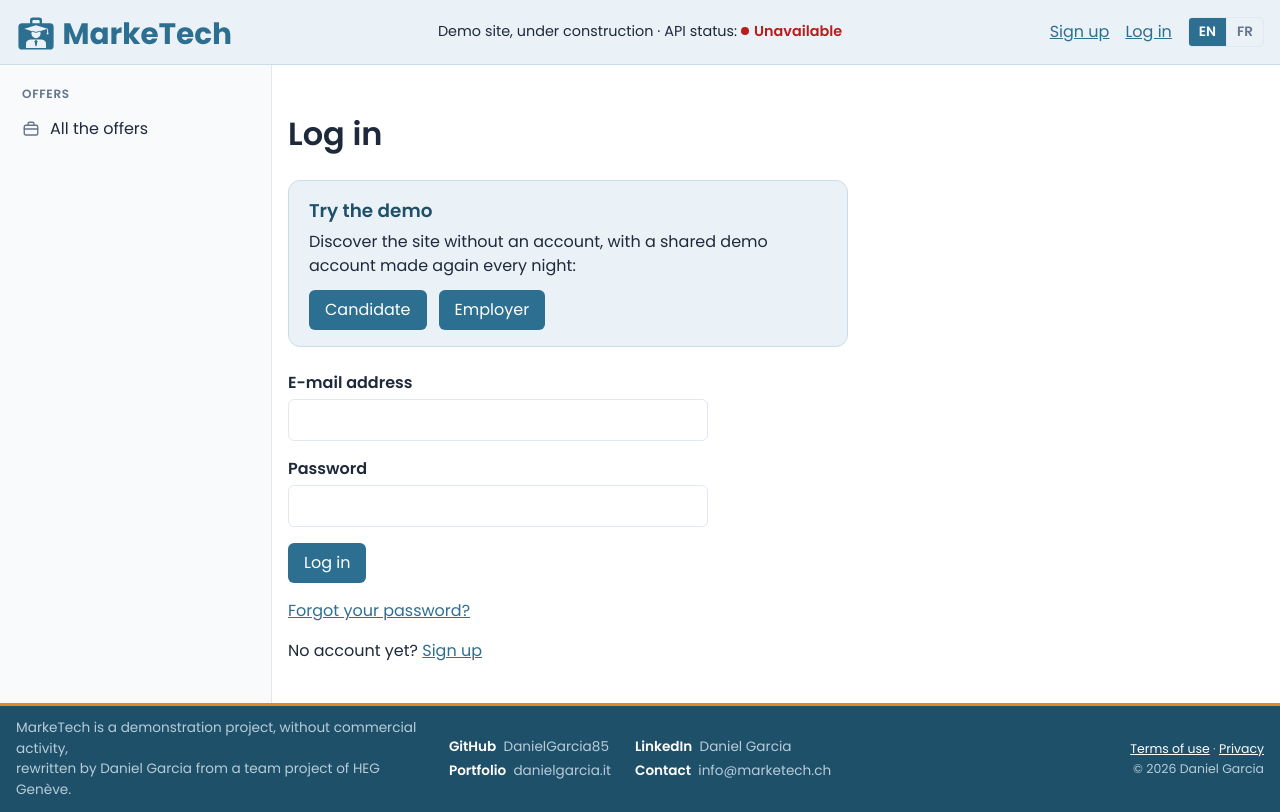
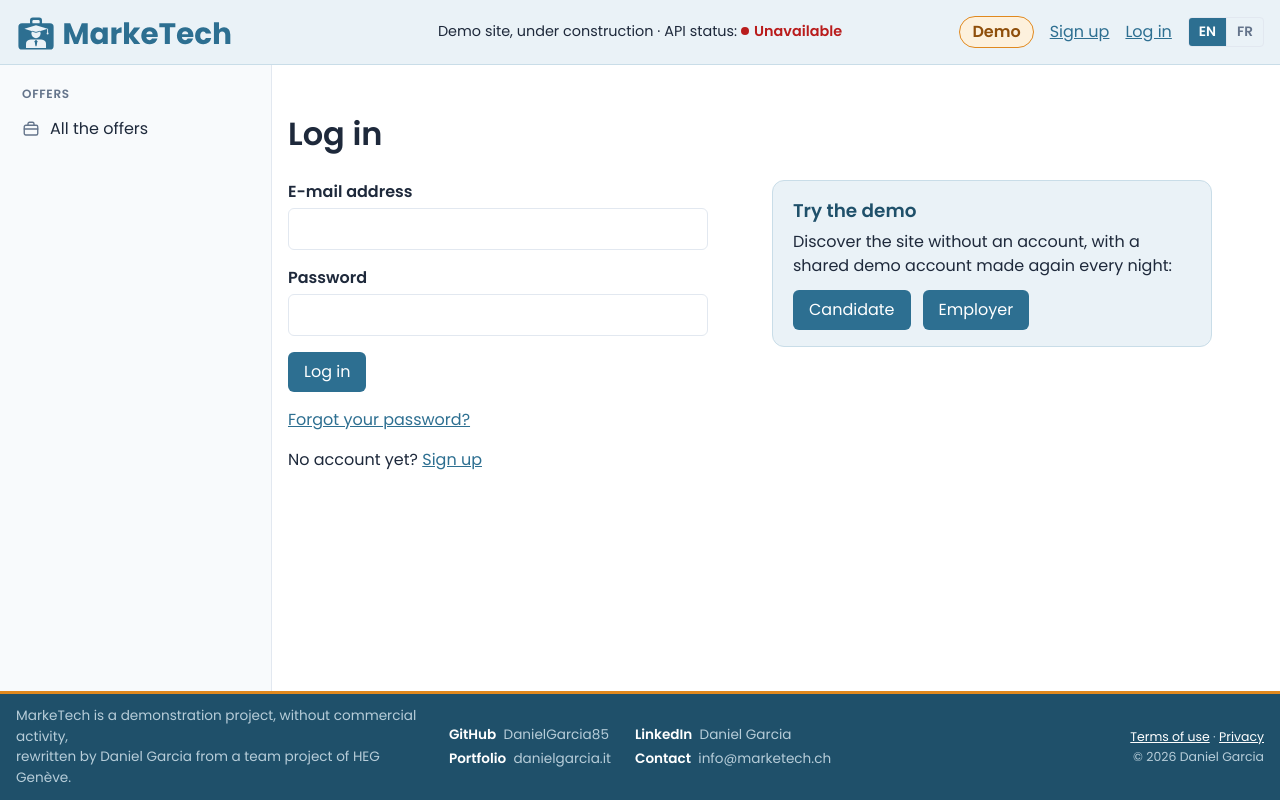
Before and after one commit to DanielGarcia85/MarkeTech, a Vue app in the folder frontend/: page /account/login in a window 1280 px wide. Built offline with nearby package versions, Linux system fonts and the light colour scheme; no server answers.

Commit message:
feat(frontend): put the demo beside the login form, and a Demo link in the header

```diff
--- a/frontend/src/components/AppHeader.vue
+++ b/frontend/src/components/AppHeader.vue
@@ -10,8 +10,8 @@
   construction) and whether the backend answers (ApiStatus, the state in
   colour). A logged-in user is shown as a round with
   their initials, which opens a small menu: their name and role, the
-  profile, the way to log out. A visitor gets the links to sign up and to
-  log in.
+  profile, the way to log out. A visitor gets the way to the demo and the
+  links to sign up and to log in.
 -->
 
 <script setup lang="ts">
@@ -115,6 +115,8 @@ async function leave(): Promise<void> {
         </div>
       </div>
       <template v-else>
+        <!-- The demo is on the login page, beside the form -->
+        <RouterLink :to="{ name: 'login' }" class="demo">{{ t("header.demo") }}</RouterLink>
         <RouterLink :to="{ name: 'signup' }">{{ t("header.signup") }}</RouterLink>
         <RouterLink :to="{ name: 'login' }">{{ t("header.login") }}</RouterLink>
       </template>
@@ -152,8 +154,9 @@ async function leave(): Promise<void> {
    links get the same share of the width, so that the line sits in the
    middle whatever their own widths (the links of a visitor are wider than
    the round of a user). Hidden below the width where the three no longer
-   fit on one line (the links of a visitor, in French, decide it): the
-   logo and the links then fill the header and share it as they need */
+   fit on one line (the links of a visitor, in French, decide it: 1270 px
+   since the link to the demo, measured on 22.10.2026): the logo and the
+   links then fill the header and share it as they need */
 .about {
   flex: none;
   margin: 0;
@@ -162,14 +165,14 @@ async function leave(): Promise<void> {
   text-align: center;
 }
 
-@media (min-width: 1100px) {
+@media (min-width: 1280px) {
   .brand,
   .nav {
     flex: 1 1 0;
   }
 }
 
-@media (max-width: 1099px) {
+@media (max-width: 1279px) {
   .about {
     display: none;
   }
@@ -184,6 +187,23 @@ async function leave(): Promise<void> {
   justify-content: flex-end;
   gap: 8px 16px;
   margin-left: auto;
+}
+
+/* The way to the demo, for a visitor: a small pill of the accent, set
+   apart from the two links of the account */
+.nav a.demo {
+  padding: 3px 12px;
+  border: 1px solid var(--mt-accent);
+  border-radius: 999px;
+  background: var(--mt-accent-surface);
+  color: var(--mt-accent-dark);
+  font-weight: 600;
+  text-decoration: none;
+}
+
+.nav a.demo:hover {
+  background: var(--mt-accent);
+  color: #ffffff;
 }
 
 /* The round and its menu: the menu is placed from the round */
--- a/frontend/src/i18n/locales/en.ts
+++ b/frontend/src/i18n/locales/en.ts
@@ -20,6 +20,7 @@ export default {
 
   // Header: session state and links of the account
   header: {
+    demo: "Demo",
     signup: "Sign up",
     login: "Log in",
     profile: "My profile",
--- a/frontend/src/i18n/locales/fr.ts
+++ b/frontend/src/i18n/locales/fr.ts
@@ -22,6 +22,7 @@ const fr: typeof en = {
 
   // Header: session state and links of the account
   header: {
+    demo: "Démo",
     signup: "S'inscrire",
     login: "Se connecter",
     profile: "Mon profil",
--- a/frontend/src/pages/LoginPage.vue
+++ b/frontend/src/pages/LoginPage.vue
@@ -10,9 +10,10 @@
   logged in, the visitor goes to the page they were asking for, given in
   the address as ?next= by the router or by a link, or to the home page (a
   user already logged in never reaches this page: the router sends them
-  home). Above the form, a box to try the site without an account: two
-  buttons open the demo candidate or the demo employer (api/demo.ts), shared
-  accounts made again every night.
+  home). Beside the form, on its right, a box to try the site without an
+  account (above it on a narrow window): two buttons open the demo
+  candidate or the demo employer (api/demo.ts), shared accounts made again
+  every night. The link "Demo" of the header leads here.
 -->
 
 <script setup lang="ts">
@@ -103,21 +104,10 @@ async function submit(): Promise<void> {
 
   <p v-if="unverified" class="notice">{{ t("login.unverified") }}</p>
 
-  <!-- Trying the site without an account: the two demo accounts -->
-  <section class="demo">
-    <h2>{{ t("demo.title") }}</h2>
-    <p>{{ t("demo.text") }}</p>
-    <p class="buttons">
-      <button type="button" class="primary" :disabled="demoSending" @click="tryDemo('candidate')">
-        {{ t("demo.candidate") }}
-      </button>
-      <button type="button" class="primary" :disabled="demoSending" @click="tryDemo('employer')">
-        {{ t("demo.employer") }}
-      </button>
-    </p>
-    <p v-if="demoError" class="error">{{ demoError }}</p>
-  </section>
-
+  <!-- The form on the left, the demo on the right; one under the other
+       on a narrow window, the demo first -->
+  <div class="layout">
+    <div class="login">
       <!-- novalidate: the backend checks the fields and answers in the language
            of the interface, so the browser's own messages are not wanted -->
       <form novalidate @submit.prevent="submit">
@@ -152,13 +142,37 @@ async function submit(): Promise<void> {
     {{ t("login.noAccount") }}
     <RouterLink :to="{ name: 'signup' }">{{ t("login.signupLink") }}</RouterLink>
   </p>
+    </div>
+
+    <!-- Trying the site without an account: the two demo accounts -->
+    <section class="demo">
+      <h2>{{ t("demo.title") }}</h2>
+      <p>{{ t("demo.text") }}</p>
+      <p class="buttons">
+        <button type="button" class="primary" :disabled="demoSending" @click="tryDemo('candidate')">
+          {{ t("demo.candidate") }}
+        </button>
+        <button type="button" class="primary" :disabled="demoSending" @click="tryDemo('employer')">
+          {{ t("demo.employer") }}
+        </button>
+      </p>
+      <p v-if="demoError" class="error">{{ demoError }}</p>
+    </section>
+  </div>
 </template>
 
 <style scoped>
-/* The demo, in a box of the light blue above the form */
+/* The form and the demo side by side, the form on the left */
+.layout {
+  display: grid;
+  grid-template-columns: minmax(0, 420px) minmax(0, 440px);
+  gap: 24px 64px;
+  align-items: start;
+}
+
+/* The demo, in a box of the light blue */
 .demo {
-  max-width: 560px;
-  margin: 0 0 24px;
+  margin: 0;
   padding: 16px 20px;
   border: 1px solid var(--mt-blue-border);
   border-radius: 12px;
@@ -181,4 +195,16 @@ async function submit(): Promise<void> {
   gap: 12px;
   margin-top: 12px !important;
 }
+
+/* Narrow window: one column, the demo first, above the form. Last, so
+   that it wins over the rules above */
+@media (max-width: 900px) {
+  .layout {
+    grid-template-columns: minmax(0, 1fr);
+  }
+
+  .demo {
+    order: -1;
+  }
+}
 </style>
```
Lines whose indentation alone changed are shown as unchanged.
